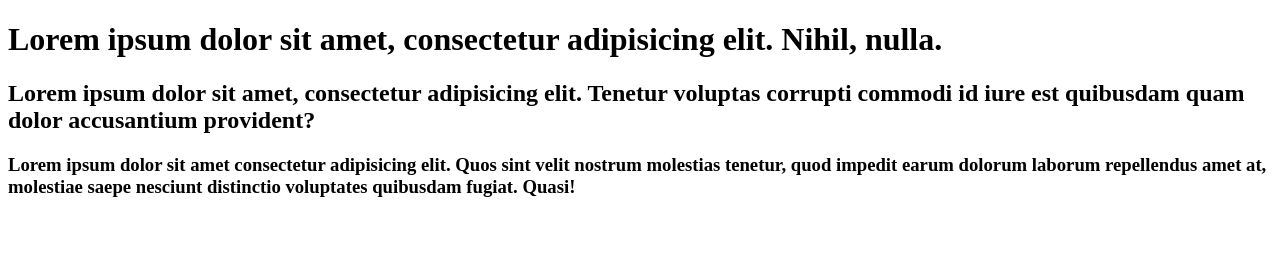
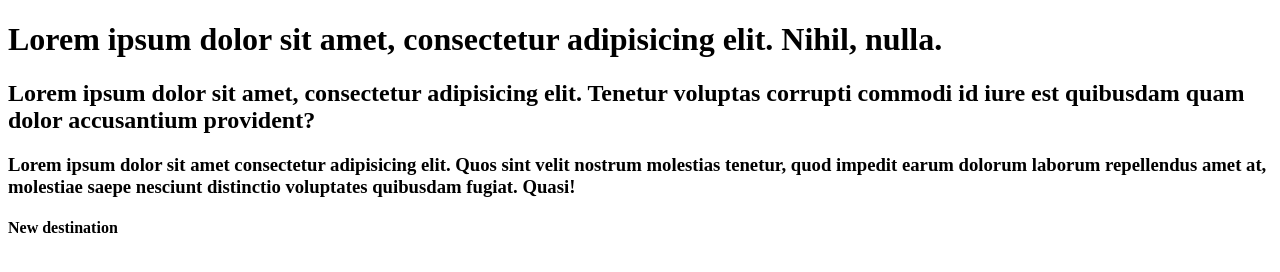
Before and after one commit to aminul-islam2020/my-third-ripo, a plain HTML site: page index.html in a window 1280 px wide. Drawn offline with Linux system fonts and the light colour scheme.

Commit message:
new destination

```diff
--- a/index.html
+++ b/index.html
@@ -10,5 +10,6 @@
     <h1>Lorem ipsum dolor sit amet, consectetur adipisicing elit. Nihil, nulla.</h1>
     <h2>Lorem ipsum dolor sit amet, consectetur adipisicing elit. Tenetur voluptas corrupti commodi id iure est quibusdam quam dolor accusantium provident?</h2>
     <h3>Lorem ipsum dolor sit amet consectetur adipisicing elit. Quos sint velit nostrum molestias tenetur, quod impedit earum dolorum laborum repellendus amet at, molestiae saepe nesciunt distinctio voluptates quibusdam fugiat. Quasi!</h3>
+    <h4><strong>New destination</strong></h4>
 </body>
 </html>
```
